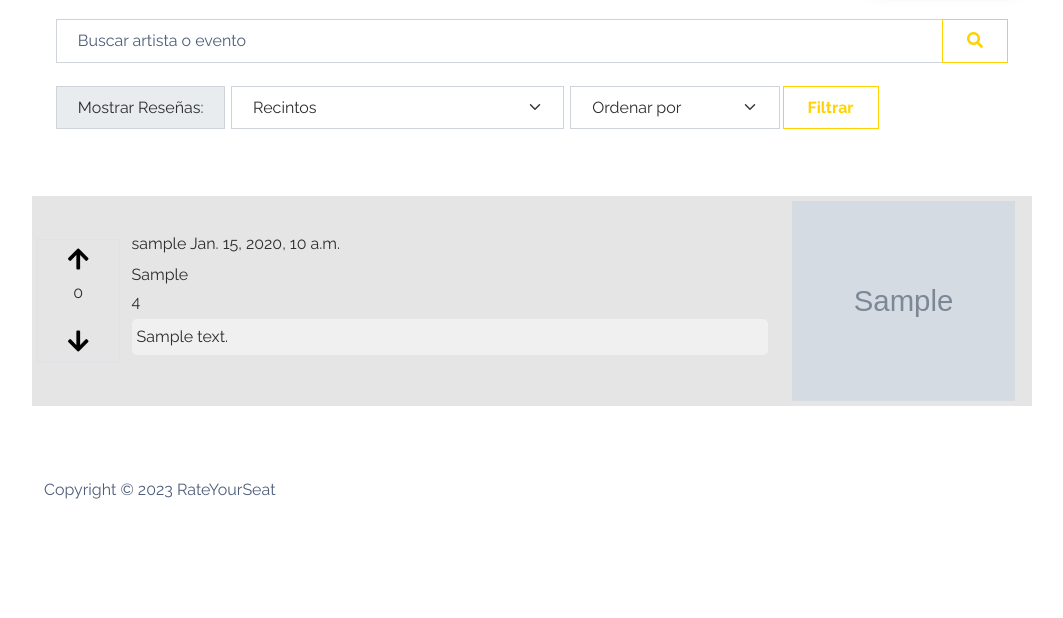
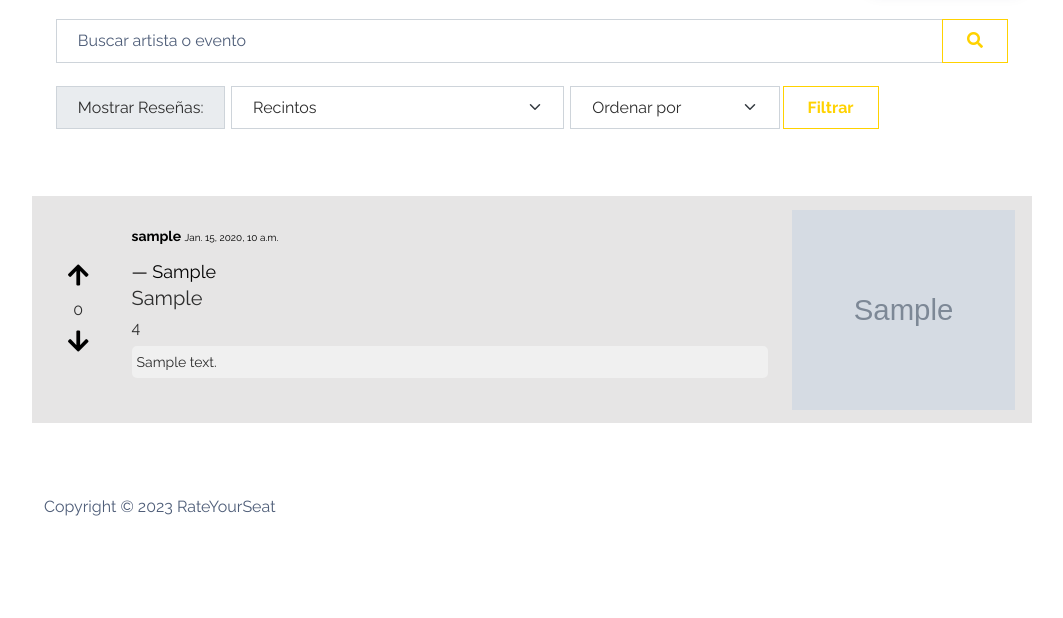
Before and after one commit to DCC-CC4401/2023-1-Grupo-16, a Django app: page /reviews/ in a window 1280 px wide. Shown: the part 77-695 px from the top of the page, without its empty margins (108-1171 px from the left). Run offline with Django 4.2, Linux system fonts and the light colour scheme; tables that the repository leaves empty hold one stand-in row (values such as "Sample post"); grey boxes marked "Sample" are stand-in pictures; some libraries are stand-ins or nearby versions.

Commit message:
style: add concert to base_review

```diff
--- a/rateyourseat/app_inicial/static/css/reviews.css
+++ b/rateyourseat/app_inicial/static/css/reviews.css
@@ -1,14 +1,32 @@
 .review-content{
     background-color: rgb(240, 240, 240);
-
     border-radius: 5px;
     border-width: 1px;
     padding: 5px;
     height: 100%;
+    font-size: 14px;
 }
 .review{
-
     border-width: 1px;
     padding: 5px;
     height: 100%;
 }
+
+.author-date{
+    font-size: 14px;
+    font-weight: bold;
+    color: rgb(0, 0, 0);
+    justify-content: space-between;
+    align-items: center;
+    margin-bottom: 10px;
+}
+
+.date{
+    font-weight: lighter;
+    font-size: 10px;
+}
+
+.venue{
+    font-size: 18px;
+    color: rgb(0, 0, 0);
+}
--- a/rateyourseat/app_inicial/templates/app_inicial/base_review.html
+++ b/rateyourseat/app_inicial/templates/app_inicial/base_review.html
@@ -5,13 +5,13 @@
 {% load static %}
 
 <div class="row review" style="margin-bottom: 7px; justify-content: center; align-items: center; background-color: rgb(230, 229, 229);">
-    <div class="col-sm-1 border text-center" style="background-color: rgb(230, 229, 229);" >
+    <div class="col-sm-1 text-center" style="background-color: rgb(230, 229, 229);" >
         <div class="vote-container">
             <!-- Bloque de upvotes: icono + numero -->
             <button type="button" class="upvote-button">
                 <i class="fas fa-arrow-up"></i>
             </button>
-            <p>0</p>
+            <span>0</span>
             <!-- Bloque de downvotes: icono + numero -->
             <button type="button" class="downvote-button">
                 <i class="fas fa-arrow-down"></i>
@@ -20,12 +20,13 @@
     </div>
         <div class="col-md text-break" onclick="window.location='/single_review/{{review.id}}'">
             <div class="py-4">
-                <div>
+                <div class="author-date">
                     <span> {{review.user_id}}</span>
-                    <span> {{review.date}} </span>
+                    <span class="date"> {{review.date}} </span>
                 </div>
-                <h5> {{review.venue}} </h5>
-                <h6> {{review.sit_sector}} </h6>
+                <span class="venue"> {{review.venue}} </span>
+                <span class="venue">— {{review.sit_sector}}</span>
+                <h5> {{review.concert}}</h5>
                 <h6> {{review.stars}} </h6>
                 <p class="review-content"> {{review.content}} </p>
             </div>
```
